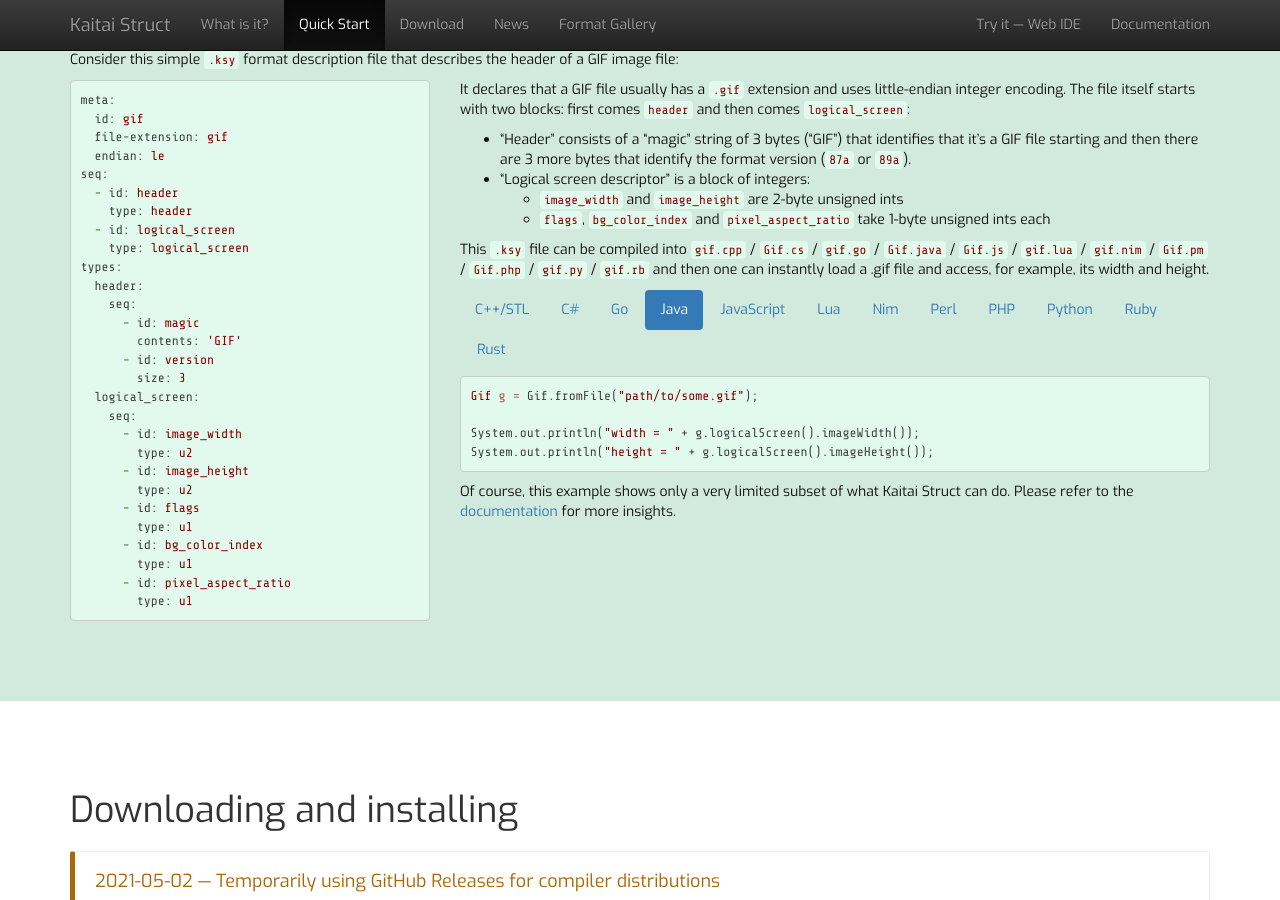
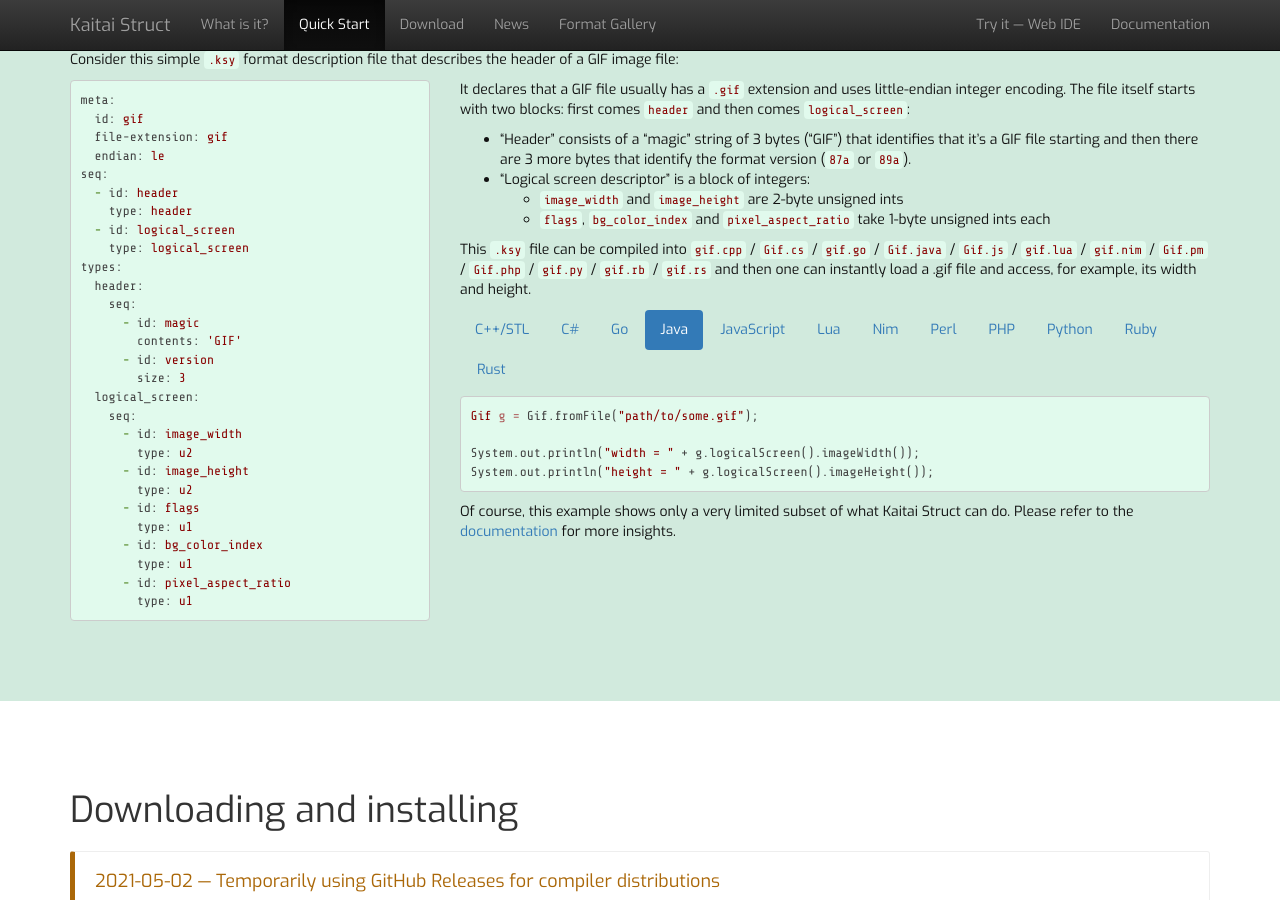
Before and after one commit to kaitai-io/kaitai-io.github.io, a Jekyll site: the page built from index.md, in a window 1280 px wide and 900 px high, scrolled down 1517 px. Built offline with Jekyll 4.4.1, drawn with Linux system fonts in a browser that asks for light colours; nearby versions of some CDN libraries.

Commit message:
Quick start: add missing Rust parser file name `gif.rs`

```diff
--- a/index.md
+++ b/index.md
@@ -216,7 +216,7 @@
         into <code>gif.cpp</code> / <code>Gif.cs</code> / <code>gif.go</code>
         / <code>Gif.java</code> / <code>Gif.js</code> / <code>gif.lua</code>
         / <code>gif.nim</code> / <code>Gif.pm</code> / <code>Gif.php</code>
-        / <code>gif.py</code> / <code>gif.rb</code> and
+        / <code>gif.py</code> / <code>gif.rb</code> / <code>gif.rs</code> and
         then one can instantly load a .gif file and access, for example, its
         width and height.
       </p>
```
